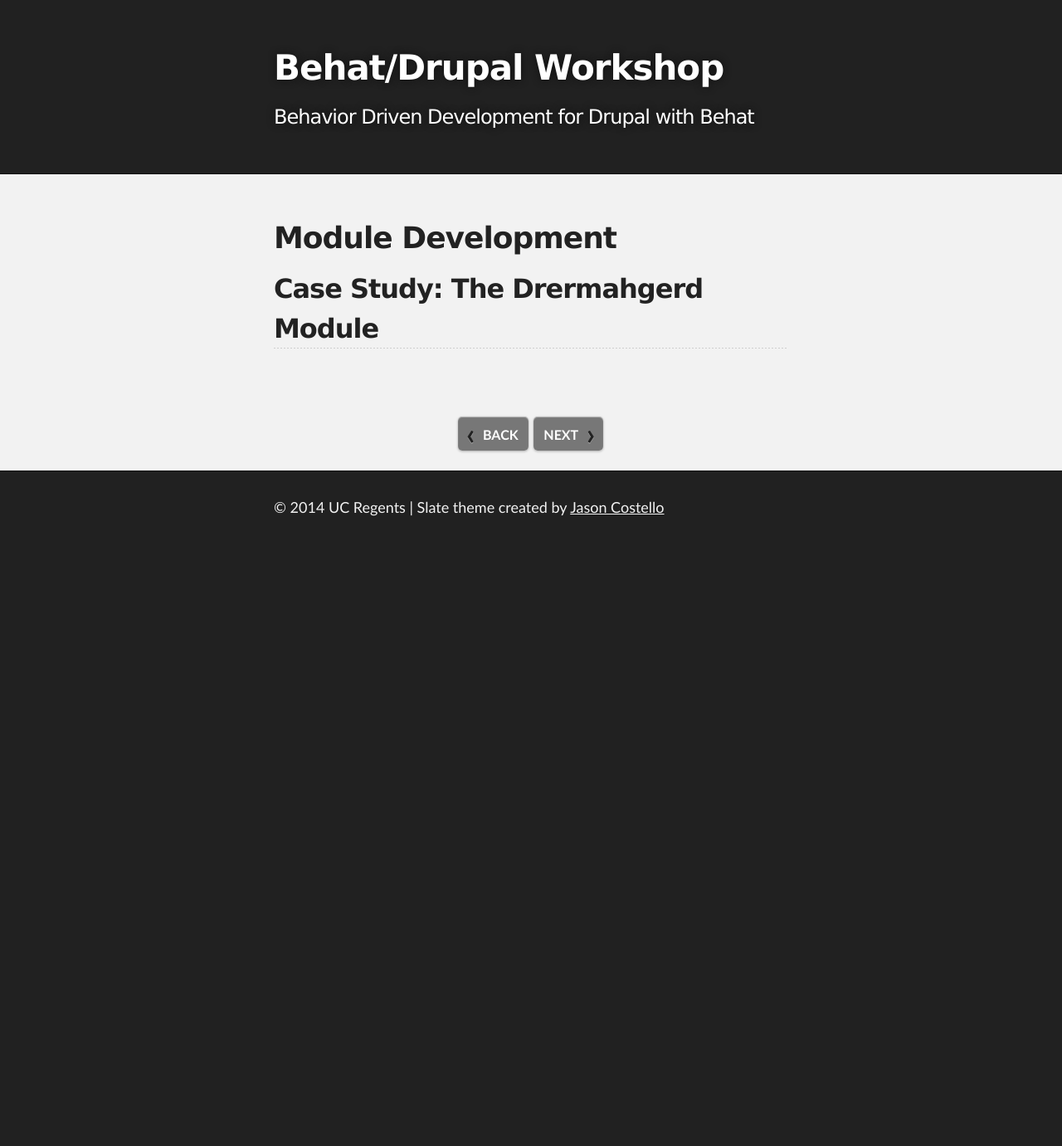
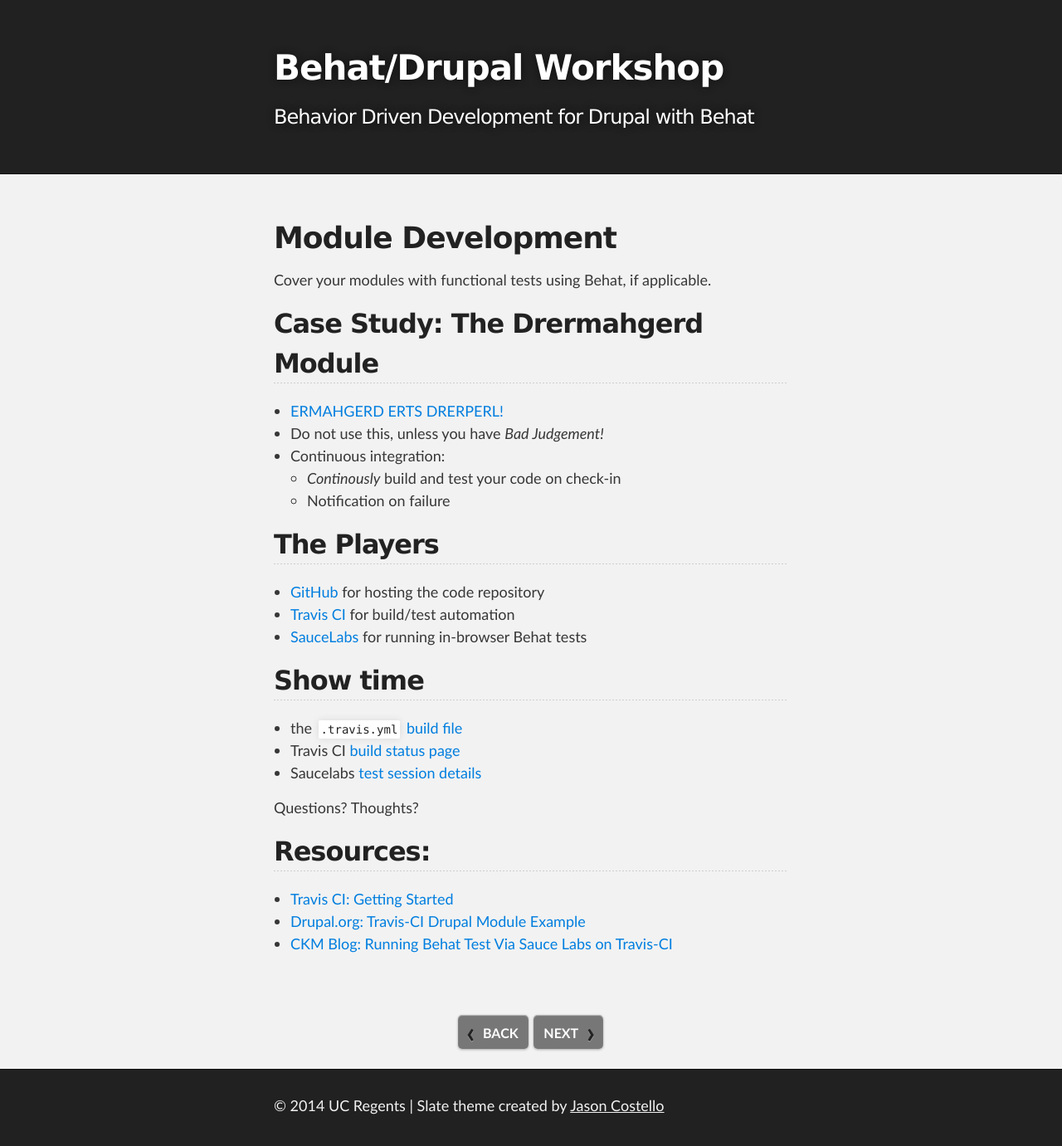
Before and after one commit to stopfstedt/behat-drupal-workshop, a Jekyll site: the page built from module_development.md, in a window 1280 px wide. Shown: the whole page at 83% size. Built offline with Jekyll 4.4.1, drawn with Linux system fonts in a browser that asks for light colours; Markdown is read by kramdown in place of the engine named in the settings; before the commit the page ends 900 px from its top, so only the background shows below that.

Commit message:
fleshed out 'module development' page.

```diff
--- a/module_development.md
+++ b/module_development.md
@@ -6,4 +6,33 @@ prev_page: building_websites.html
 
 # Module Development
 
+Cover your modules with functional tests using Behat, if applicable.
+
 ## Case Study: The Drermahgerd Module
+
+* [ERMAHGERD ERTS DRERPERL!](https://github.com/stopfstedt/drermahgerd)
+* Do not use this, unless you have _Bad Judgement!_
+* Continuous integration:
+    - _Continously_ build and test your code on check-in
+    - Notification on failure
+
+## The Players
+
+* [GitHub](https://github.com) for hosting the code repository
+* [Travis CI](https://travis-ci.org/) for build/test automation
+* [SauceLabs](https://saucelabs.com/) for running in-browser Behat tests
+
+
+## Show time
+
+* the `.travis.yml` [build file](https://github.com/stopfstedt/drermahgerd/blob/master/.travis.yml)
+* Travis CI [build status page](https://travis-ci.org/stopfstedt/drermahgerd/builds/19532025)
+* Saucelabs [test session details](https://saucelabs.com/tests/65ab9910ada54c4e813667addd0e8c90)
+
+Questions? Thoughts?
+
+## Resources:
+
+* [Travis CI: Getting Started](http://docs.travis-ci.com/user/getting-started/)
+* [Drupal.org: Travis-CI Drupal Module Example](https://drupal.org/project/travis_ci_drupal_module_example)
+* [CKM Blog: Running Behat Test Via Sauce Labs on Travis-CI](https://blogs.library.ucsf.edu/ckm/2014/02/24/running-behat-tests-via-sauce-labs-on-travis-ci/)
```
